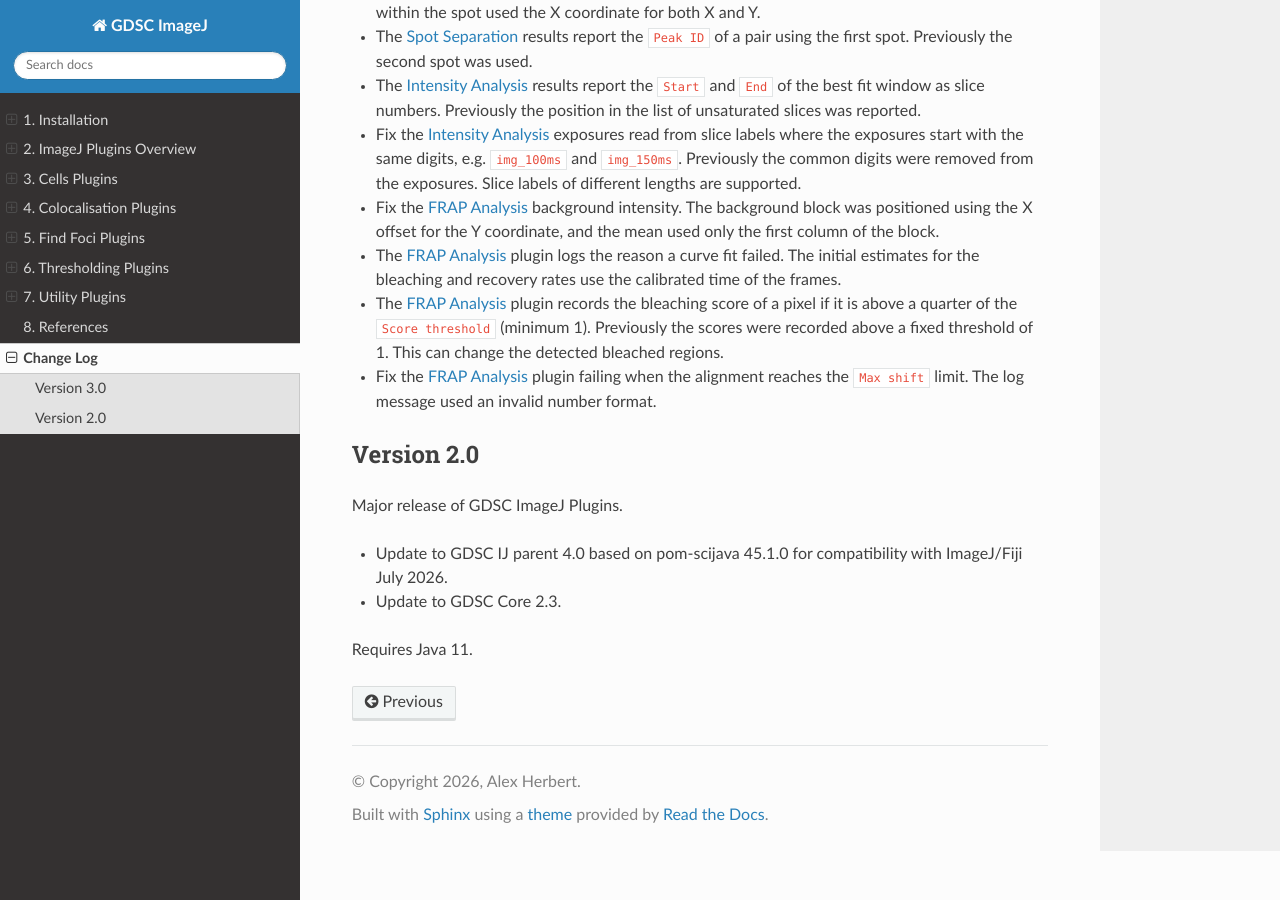
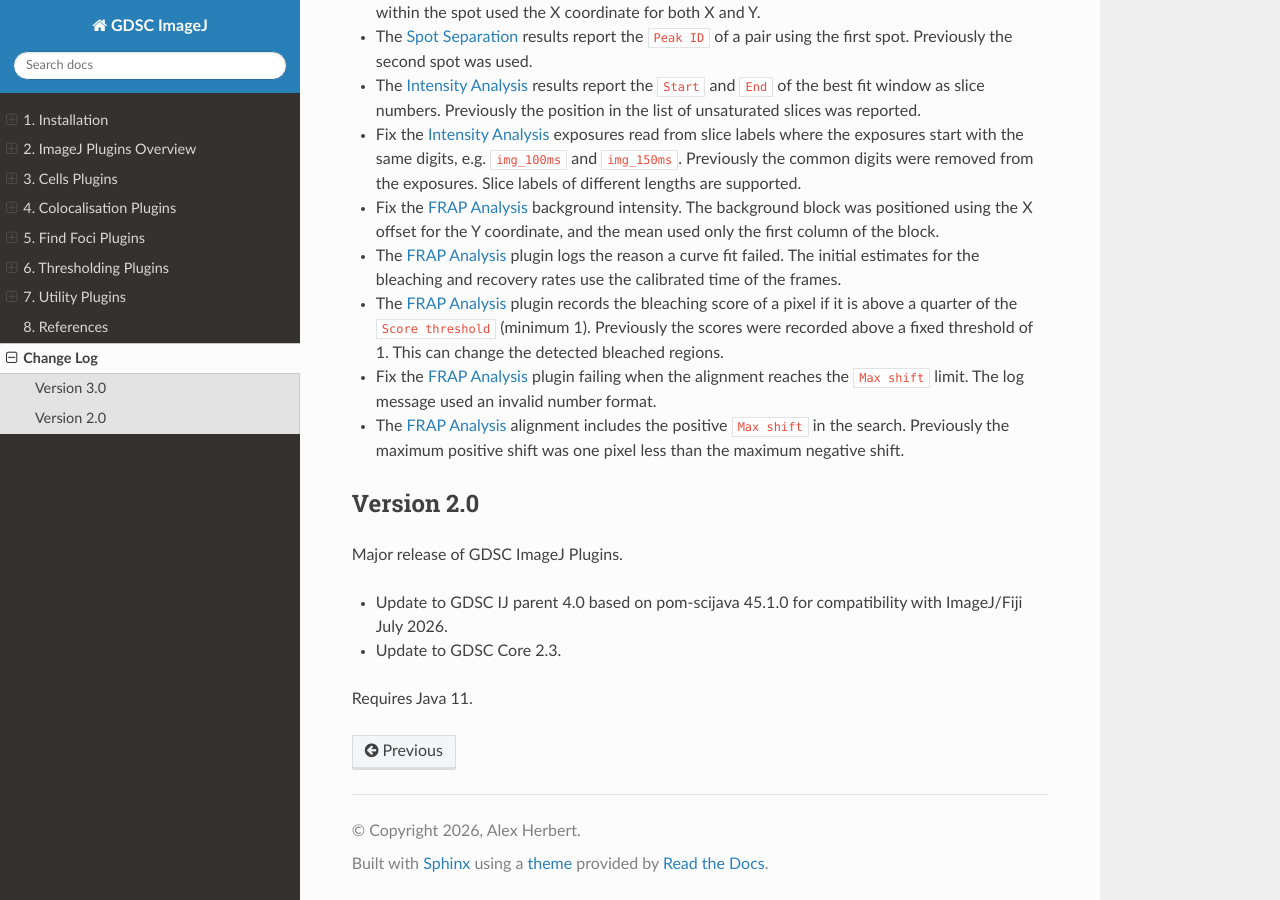
Before and after one commit to aherbert/gdsc, a Sphinx documentation site: the page built from docs/change_log.rst, in a window 1280 px wide and 900 px high, scrolled down 3048 px. Built offline with Sphinx 7.4.7 and the Read the Docs theme 3.1.0, drawn with Linux system fonts in a browser that asks for light colours.

Commit message:
Include the maximum positive shift in the FRAP Analysis alignment

```diff
--- a/docs/change_log.rst
+++ b/docs/change_log.rst
@@ -155,6 +155,9 @@ Major release of GDSC ImageJ Plugins.
   above a fixed threshold of 1. This can change the detected bleached regions.
 * Fix the :ref:`utility_plugins:FRAP Analysis` plugin failing when the alignment reaches the
   ``Max shift`` limit. The log message used an invalid number format.
+* The :ref:`utility_plugins:FRAP Analysis` alignment includes the positive ``Max shift`` in the
+  search. Previously the maximum positive shift was one pixel less than the maximum negative
+  shift.
 
 
 Version 2.0
```
Also changed, not shown: 1 other file.
